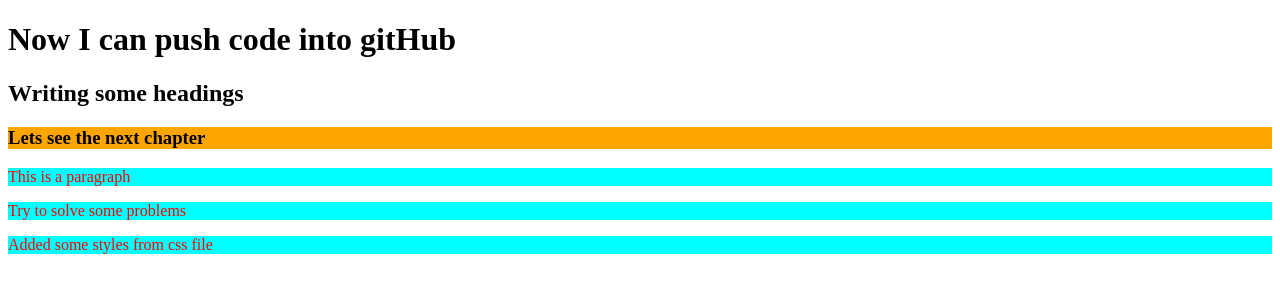
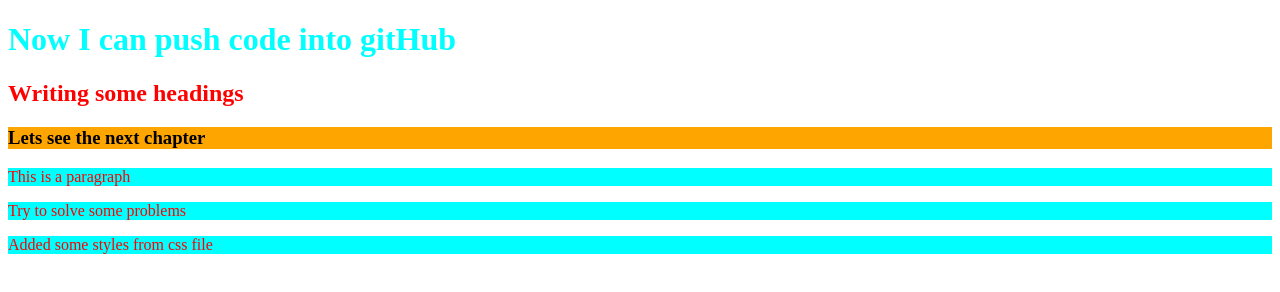
Before and after one commit to Ahmed-Moudud/my-second-repo, a plain HTML site: page index.html in a window 1280 px wide. Drawn offline with Linux system fonts and the light colour scheme.

Commit message:
made some changes

```diff
--- a/style.css
+++ b/style.css
@@ -5,3 +5,10 @@ p{
 h3 {
     background-color: orange;
 }
+h2 {
+    color: red;
+}
+
+h1{
+    color:aqua;
+}
```
